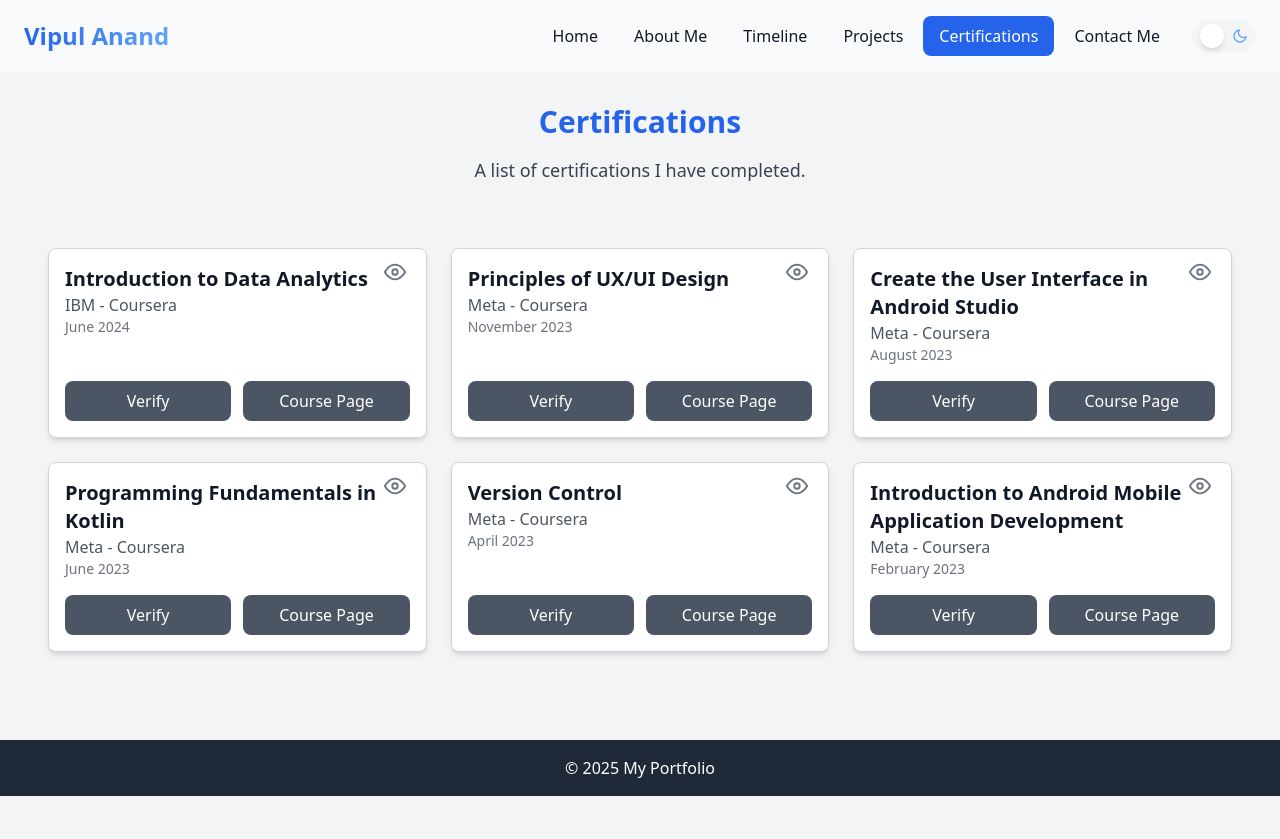
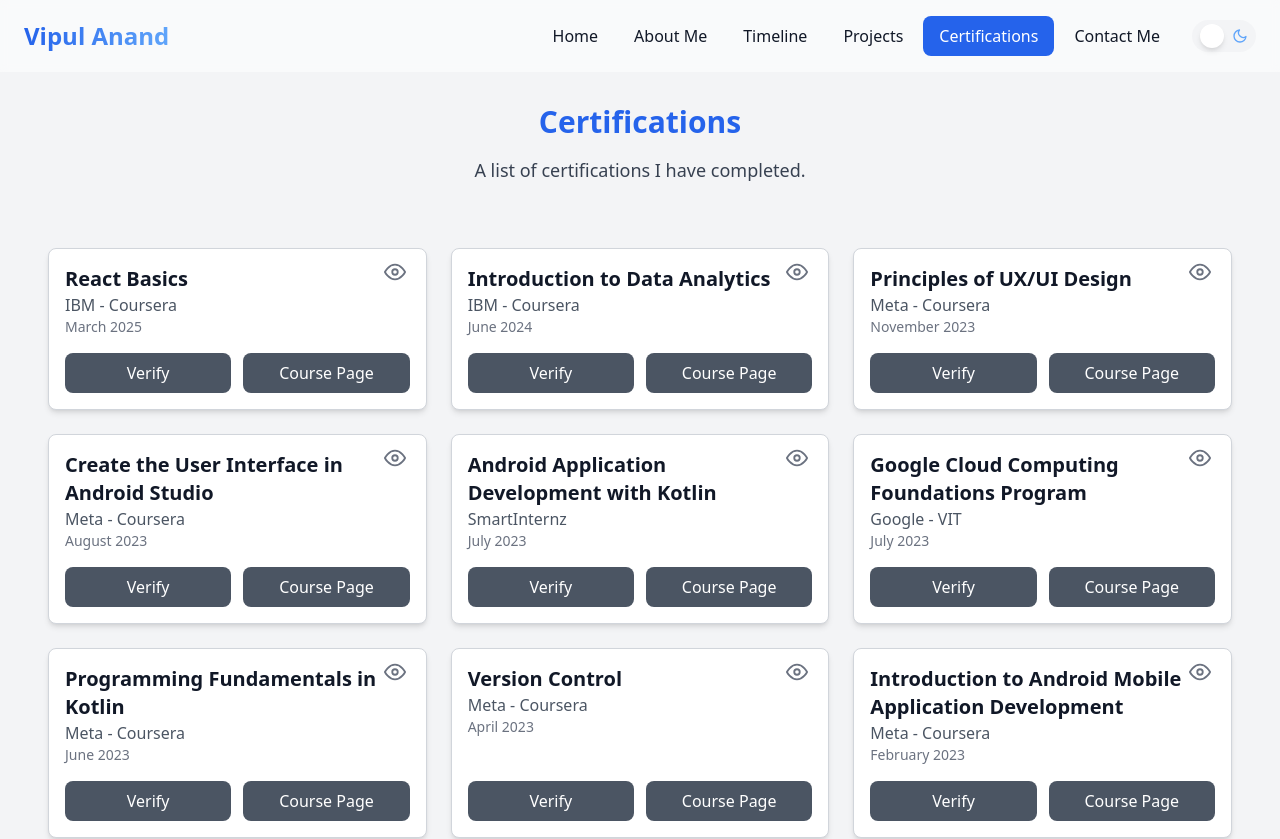
Before and after one commit to vipulanand2002/MyPortfolio, a Next.js app in the folder my-portfolio-website/: page /certifications in a window 1280 px wide. Shown: the top 839 px of the page. Before the commit the page ends 800 px from the top, so only its background shows below. Built offline with nearby package versions, Linux system fonts and the light colour scheme.

Commit message:
Updated Certifications obtained

```diff
--- a/my-portfolio-website/app/certifications/page.js
+++ b/my-portfolio-website/app/certifications/page.js
@@ -6,7 +6,16 @@ import { motion } from "framer-motion";
 
 const certifications = [
   {
-    id: 1,
+    id: 9,
+    name: "React Basics",
+    issuer: "IBM - Coursera",
+    date: "March 2025",
+    pdfUrl: "/certifications/React Basics.pdf",
+    verifyLink: "https://www.coursera.org/account/accomplishments/verify/4V5M8RNIVR8P",
+    externalLink: "https://www.coursera.org/learn/react-basics",
+  },
+  {
+    id: 8,
     name: "Introduction to Data Analytics",
     issuer: "IBM - Coursera",
     date: "June 2024",
@@ -15,7 +24,7 @@ const certifications = [
     externalLink: "https://www.coursera.org/learn/introduction-to-data-analytics",
   },
   {
-    id: 2,
+    id: 7,
     name: "Principles of UX/UI Design",
     issuer: "Meta - Coursera",
     date: "November 2023",
@@ -24,7 +33,7 @@ const certifications = [
     externalLink: "https://www.coursera.org/learn/principles-of-ux-ui-design",
   },
   {
-    id: 3,
+    id: 6,
     name: "Create the User Interface in Android Studio",
     issuer: "Meta - Coursera",
     date: "August 2023",
@@ -33,7 +42,25 @@ const certifications = [
     externalLink: "https://www.coursera.org/learn/create-the-user-interface-android-studio",
   },
   {
+    id: 5,
+    name: "Android Application Development with Kotlin",
+    issuer: "SmartInternz",
+    date: "July 2023",
+    pdfUrl: "/certifications/Android Certification.pdf",
+    verifyLink: "https://smartinternz.com/internships/google_developers/dce6203b776215bf767ce88548a82b39",
+    externalLink: "https://skillwallet.smartinternz.com/student-module/vip/259/android-application-developer-kotlin",
+  },
+  {
     id: 4,
+    name: "Google Cloud Computing Foundations Program",
+    issuer: "Google - VIT",
+    date: "July 2023",
+    pdfUrl: "/certifications/React Basics.pdf",
+    verifyLink: "https://drive.google.com/file/d/17Vw4DaDDcjYCfs8jF7ylqr7ElNcHPheV/view",
+    externalLink: "https://www.cloudskillsboost.google/course_templates/153",
+  },
+  {
+    id: 3,
     name: "Programming Fundamentals in Kotlin",
     issuer: "Meta - Coursera",
     date: "June 2023",
@@ -42,7 +69,7 @@ const certifications = [
     externalLink: "https://www.coursera.org/learn/meta-programming-fundamentals-kotlin",
   },
   {
-    id: 5,
+    id: 2,
     name: "Version Control",
     issuer: "Meta - Coursera",
     date: "April 2023",
@@ -51,7 +78,7 @@ const certifications = [
     externalLink: "https://www.coursera.org/learn/introduction-to-version-control",
   },
   {
-    id: 6,
+    id: 1,
     name: "Introduction to Android Mobile Application Development",
     issuer: "Meta - Coursera",
     date: "February 2023",
```
Also changed, not shown: 2 other files (tests, documents, lock files or other folders).
